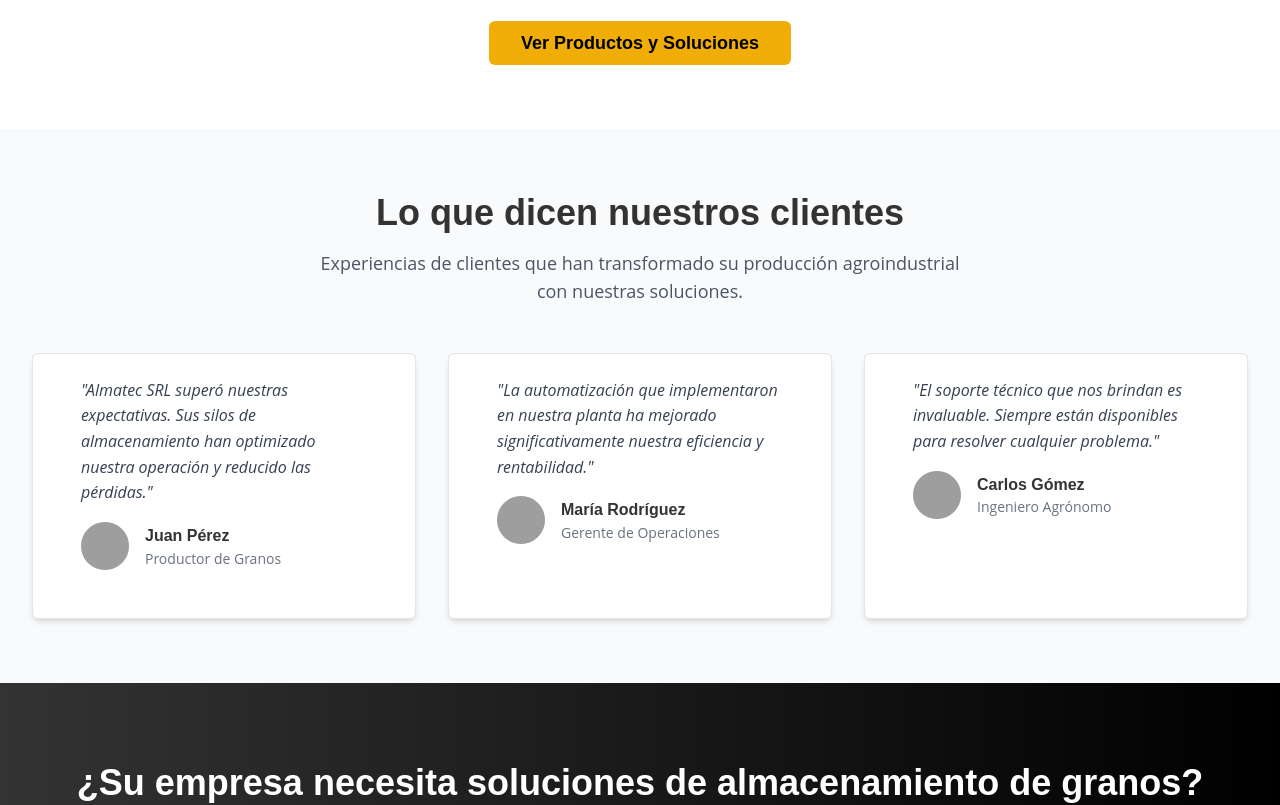
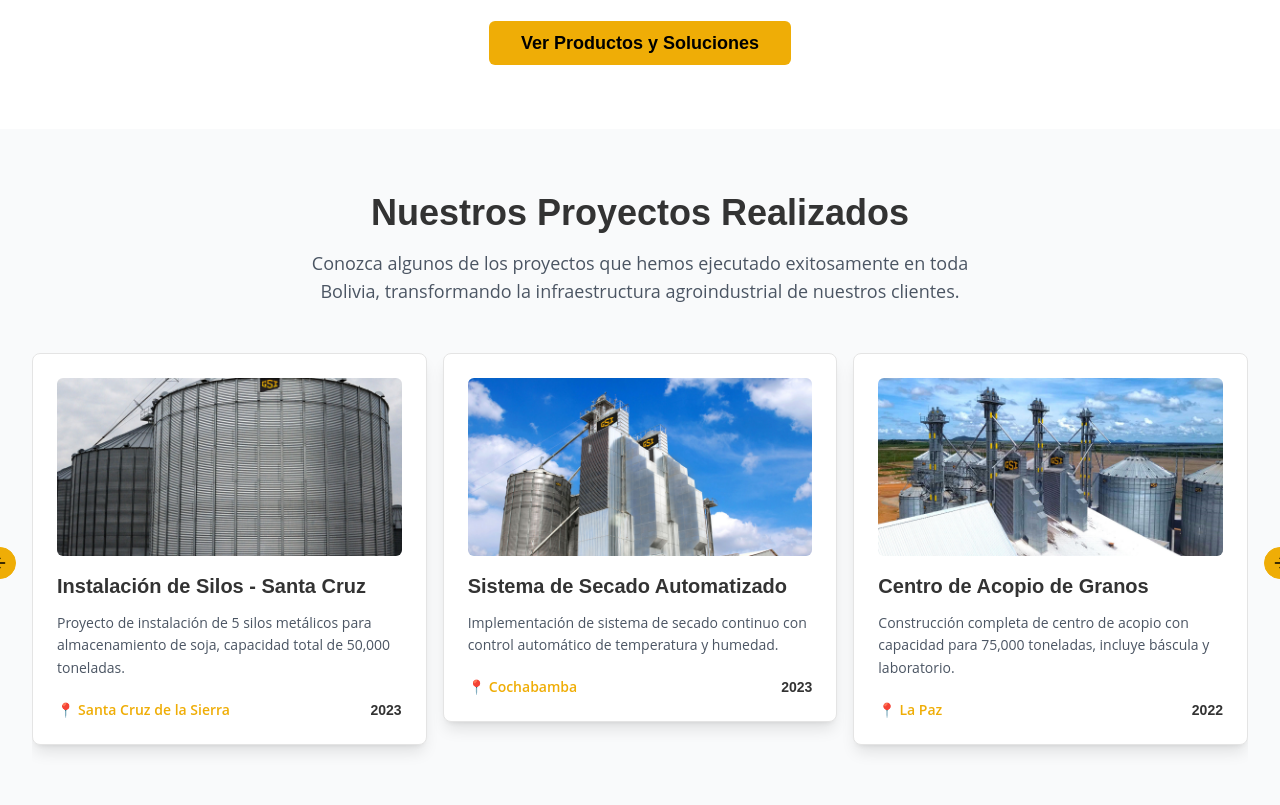
Before and after one commit to eliassousar/almatecsrl-sitio-web, a React (Vite) app: page / in a window 1280 px wide. Shown: the part 1220-2025 px from the top of the page. Built offline with nearby package versions, Linux system fonts and the light colour scheme; grey boxes are pictures that could not be loaded.

Commit message:
Remove client testimonials
Replace the "What our clients say" section on the homepage with a carousel of past projects.

```diff
--- /dev/null
+++ b/src/components/projects/ProjectsGallery.tsx
@@ -0,0 +1,130 @@
+import { Card, CardContent } from '@/components/ui/card';
+import { AspectRatio } from '@/components/ui/aspect-ratio';
+import {
+  Carousel,
+  CarouselContent,
+  CarouselItem,
+  CarouselNext,
+  CarouselPrevious,
+} from '@/components/ui/carousel';
+
+const projectsData = [
+  {
+    id: 1,
+    title: "Instalación de Silos - Santa Cruz",
+    description: "Proyecto de instalación de 5 silos metálicos para almacenamiento de soja, capacidad total de 50,000 toneladas.",
+    image: "/lovable-uploads/08d599de-6eea-419d-ac32-ea66dec5edf7.png",
+    location: "Santa Cruz de la Sierra",
+    year: "2023"
+  },
+  {
+    id: 2,
+    title: "Sistema de Secado Automatizado",
+    description: "Implementación de sistema de secado continuo con control automático de temperatura y humedad.",
+    image: "/lovable-uploads/cb476a95-88e2-4231-8e70-d0f3953b123b.png",
+    location: "Cochabamba",
+    year: "2023"
+  },
+  {
+    id: 3,
+    title: "Centro de Acopio de Granos",
+    description: "Construcción completa de centro de acopio con capacidad para 75,000 toneladas, incluye báscula y laboratorio.",
+    image: "/lovable-uploads/d8a5bf33-184f-481b-add7-e884b002994a.png",
+    location: "La Paz",
+    year: "2022"
+  },
+  {
+    id: 4,
+    title: "Modernización de Planta Procesadora",
+    description: "Actualización tecnológica completa de planta procesadora de quinua con nuevos equipos de clasificación.",
+    image: "/lovable-uploads/29929e96-1389-43a3-a961-7fa37fb2c856.png",
+    location: "Oruro",
+    year: "2023"
+  },
+  {
+    id: 5,
+    title: "Sistema de Transporte Neumático",
+    description: "Instalación de sistema de transporte neumático para manejo eficiente de granos en planta industrial.",
+    image: "/lovable-uploads/54043837-d68a-4a6c-a2cc-4034d777c95f.png",
+    location: "Tarija",
+    year: "2022"
+  },
+  {
+    id: 6,
+    title: "Planta de Almacenamiento Refrigerado",
+    description: "Construcción de almacenes refrigerados para preservación de semillas con control climático automatizado.",
+    image: "/lovable-uploads/78866758-f51a-4f00-942d-d37f9de1a6c0.png",
+    location: "Beni",
+    year: "2023"
+  }
+];
+
+const ProjectsGallery = () => {
+  return (
+    <section className="py-16 bg-gray-50">
+      <div className="container mx-auto px-4 sm:px-6 lg:px-8">
+        <div className="text-center mb-12">
+          <h2 className="font-montserrat font-bold text-3xl md:text-4xl text-almatec-dark-gray mb-4">
+            Nuestros Proyectos Realizados
+          </h2>
+          <p className="font-open-sans text-lg text-gray-600 max-w-2xl mx-auto">
+            Conozca algunos de los proyectos que hemos ejecutado exitosamente en toda Bolivia,
+            transformando la infraestructura agroindustrial de nuestros clientes.
+          </p>
+        </div>
+
+        <div className="relative">
+          <Carousel
+            opts={{
+              align: "start",
+              loop: true,
+            }}
+            className="w-full"
+          >
+            <CarouselContent className="-ml-2 md:-ml-4">
+              {projectsData.map((project) => (
+                <CarouselItem key={project.id} className="pl-2 md:pl-4 md:basis-1/2 lg:basis-1/3">
+                  <Card className="bg-white shadow-lg hover:shadow-xl transition-shadow duration-300">
+                    <CardContent className="p-6">
+                      <AspectRatio ratio={16 / 9} className="mb-4">
+                        <img
+                          src={project.image}
+                          alt={project.title}
+                          className="object-cover rounded-md w-full h-full"
+                        />
+                      </AspectRatio>
+
+                      <div className="space-y-3">
+                        <h3 className="font-montserrat font-bold text-xl text-almatec-dark-gray">
+                          {project.title}
+                        </h3>
+
+                        <p className="font-open-sans text-gray-600 text-sm leading-relaxed">
+                          {project.description}
+                        </p>
+
+                        <div className="flex justify-between items-center pt-2">
+                          <span className="font-open-sans text-almatec-yellow font-semibold text-sm">
+                            📍 {project.location}
+                          </span>
+                          <span className="font-montserrat font-semibold text-almatec-dark-gray text-sm">
+                            {project.year}
+                          </span>
+                        </div>
+                      </div>
+                    </CardContent>
+                  </Card>
+                </CarouselItem>
+              ))}
+            </CarouselContent>
+
+            <CarouselPrevious className="hidden md:flex -left-12 bg-almatec-yellow hover:bg-almatec-yellow/90 text-almatec-black border-almatec-yellow" />
+            <CarouselNext className="hidden md:flex -right-12 bg-almatec-yellow hover:bg-almatec-yellow/90 text-almatec-black border-almatec-yellow" />
+          </Carousel>
+        </div>
+      </div>
+    </section>
+  );
+};
+
+export default ProjectsGallery;
--- a/src/pages/Home.tsx
+++ b/src/pages/Home.tsx
@@ -2,6 +2,7 @@ import { Button } from '@/components/ui/button';
 import { Card, CardContent, CardDescription, CardHeader, CardTitle } from '@/components/ui/card';
 import { AspectRatio } from '@/components/ui/aspect-ratio';
 import { useNavigate } from 'react-router-dom';
+import ProjectsGallery from '@/components/projects/ProjectsGallery';
 
 const Home = () => {
   const navigate = useNavigate();
@@ -126,104 +127,8 @@ const Home = () => {
         </div>
       </section>
 
-      {/* Testimonios */}
-      <section className="py-16 bg-gray-50">
-        <div className="container mx-auto px-4 sm:px-6 lg:px-8">
-          <div className="text-center mb-12">
-            <h2 className="font-montserrat font-bold text-3xl md:text-4xl text-almatec-dark-gray mb-4">
-              Lo que dicen nuestros clientes
-            </h2>
-            <p className="font-open-sans text-lg text-gray-600 max-w-2xl mx-auto">
-              Experiencias de clientes que han transformado su producción agroindustrial con nuestras soluciones.
-            </p>
-          </div>
-          <div className="grid grid-cols-1 md:grid-cols-2 lg:grid-cols-3 gap-8">
-            {/* Testimonio 1 */}
-            <Card className="bg-white shadow-md rounded-md p-6">
-              <CardContent>
-                <div className="mb-4">
-                  <p className="font-open-sans text-gray-700 italic">
-                    "Almatec SRL superó nuestras expectativas. Sus silos de almacenamiento han optimizado nuestra operación y reducido las pérdidas."
-                  </p>
-                </div>
-                <div className="flex items-center">
-                  <div className="w-12 h-12 rounded-full bg-gray-200 mr-4">
-                    <img
-                      src="https://images.unsplash.com/photo-1531427186611-ecfd6d936e63?ixlib=rb-4.0.3&ixid=M3wxMjA3fDB8MHxwaG90by1wYWdlfHx8fGVufDB8fHx8fA%3D%3D&auto=format&fit=crop&w=2872&q=80"
-                      alt="Cliente 1"
-                      className="object-cover w-full h-full rounded-full"
-                    />
-                  </div>
-                  <div>
-                    <p className="font-montserrat font-semibold text-almatec-dark-gray">
-                      Juan Pérez
-                    </p>
-                    <p className="font-open-sans text-gray-500 text-sm">
-                      Productor de Granos
-                    </p>
-                  </div>
-                </div>
-              </CardContent>
-            </Card>
-
-            {/* Testimonio 2 */}
-            <Card className="bg-white shadow-md rounded-md p-6">
-              <CardContent>
-                <div className="mb-4">
-                  <p className="font-open-sans text-gray-700 italic">
-                    "La automatización que implementaron en nuestra planta ha mejorado significativamente nuestra eficiencia y rentabilidad."
-                  </p>
-                </div>
-                <div className="flex items-center">
-                  <div className="w-12 h-12 rounded-full bg-gray-200 mr-4">
-                    <img
-                      src="https://images.unsplash.com/photo-1573496800643-6e79aa36e58f?ixlib=rb-4.0.3&ixid=M3wxMjA3fDB8MHxwaG90by1wYWdlfHx8fGVufDB8fHx8fA%3D%3D&auto=format&fit=crop&w=2815&q=80"
-                      alt="Cliente 2"
-                      className="object-cover w-full h-full rounded-full"
-                    />
-                  </div>
-                  <div>
-                    <p className="font-montserrat font-semibold text-almatec-dark-gray">
-                      María Rodríguez
-                    </p>
-                    <p className="font-open-sans text-gray-500 text-sm">
-                      Gerente de Operaciones
-                    </p>
-                  </div>
-                </div>
-              </CardContent>
-            </Card>
-
-            {/* Testimonio 3 */}
-            <Card className="bg-white shadow-md rounded-md p-6">
-              <CardContent>
-                <div className="mb-4">
-                  <p className="font-open-sans text-gray-700 italic">
-                    "El soporte técnico que nos brindan es invaluable. Siempre están disponibles para resolver cualquier problema."
-                  </p>
-                </div>
-                <div className="flex items-center">
-                  <div className="w-12 h-12 rounded-full bg-gray-200 mr-4">
-                    <img
-                      src="https://images.unsplash.com/photo-1580489944761-15a19d674x?ixlib=rb-4.0.3&ixid=M3wxMjA3fDB8MHxwaG90by1wYWdlfHx8fGVufDB8fHx8fA%3D%3D&auto=format&fit=crop&w=2861&q=80"
-                      alt="Cliente 3"
-                      className="object-cover w-full h-full rounded-full"
-                    />
-                  </div>
-                  <div>
-                    <p className="font-montserrat font-semibold text-almatec-dark-gray">
-                      Carlos Gómez
-                    </p>
-                    <p className="font-open-sans text-gray-500 text-sm">
-                      Ingeniero Agrónomo
-                    </p>
-                  </div>
-                </div>
-              </CardContent>
-            </Card>
-          </div>
-        </div>
-      </section>
+      {/* Galería de Proyectos */}
+      <ProjectsGallery />
 
       {/* CTA Final */}
       <section className="py-20 bg-gradient-to-r from-almatec-dark-gray to-almatec-black text-almatec-white">
```
